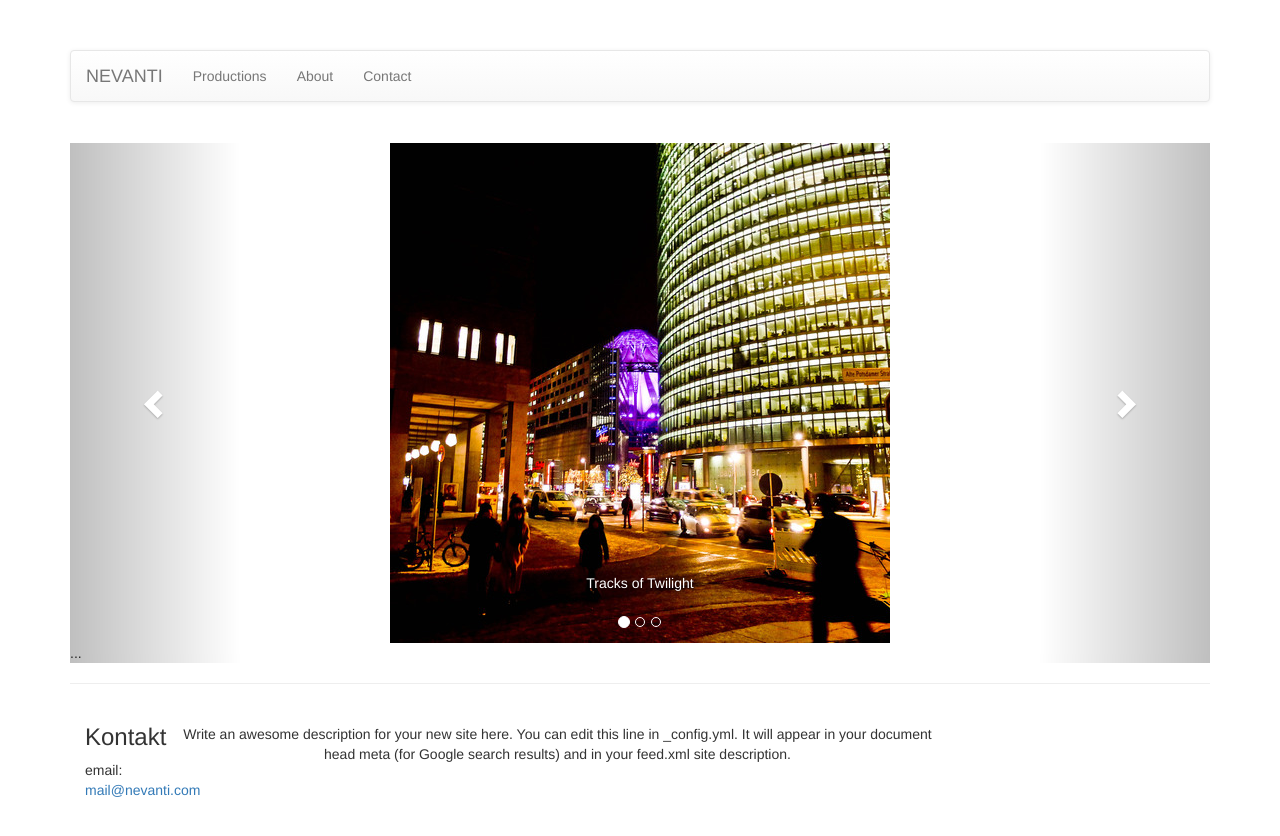
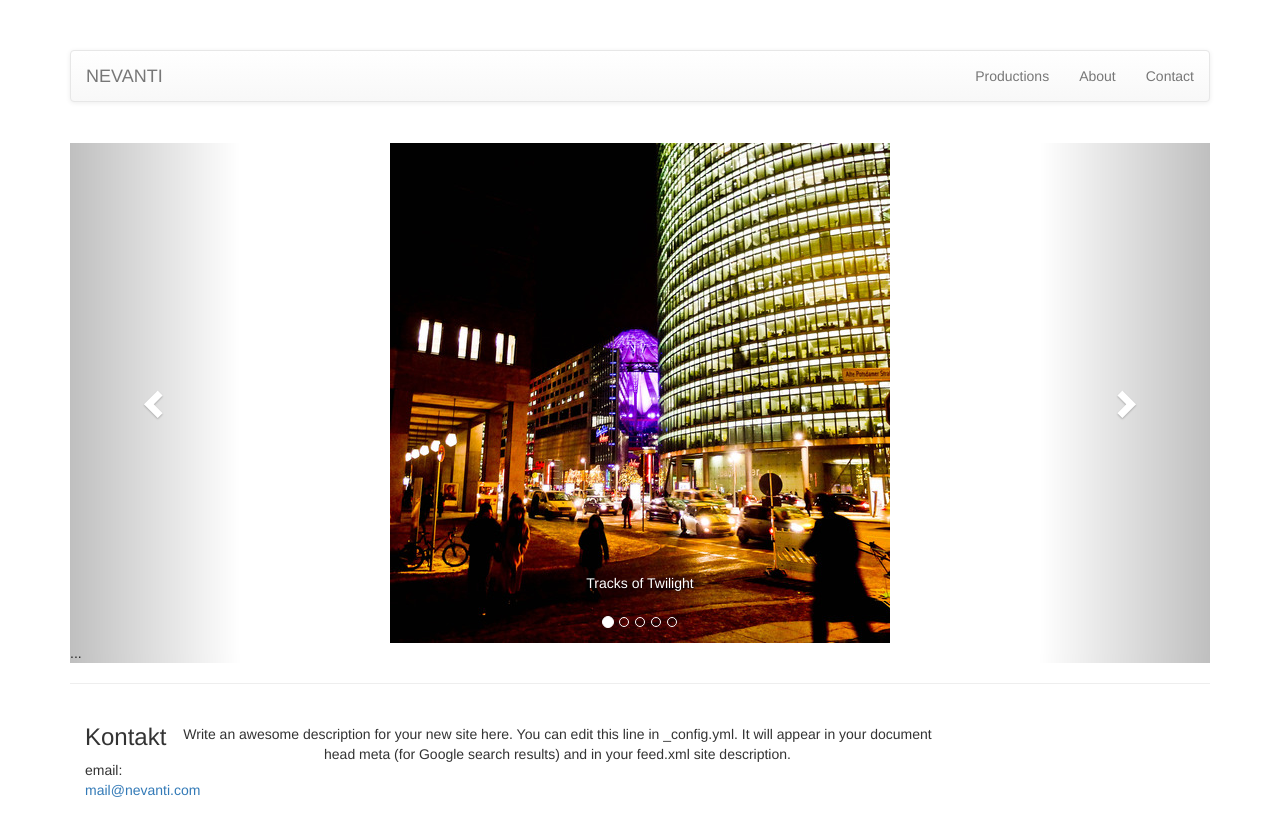
Before and after one commit to nevanti/nevanti.github.io, a Jekyll site: the page built from index.html, in a window 1280 px wide. Shown: the top 836 px of the page. Built offline with Jekyll 4.4.1, drawn with Linux system fonts in a browser that asks for light colours; nearby versions of some CDN libraries.

Commit message:
more stuff

```diff
--- a/01_productions.html
+++ b/01_productions.html
@@ -3,7 +3,7 @@
 title: Productions
 permalink: /productions/
 ---
-<div class="media">
+<div id="tracks" class="media">
     <div class="media-body">
       <h3 class="media-heading">Tracks of Twilight (a working title)</h3>
       <p>
--- a/_includes/header.html
+++ b/_includes/header.html
@@ -15,7 +15,7 @@
       </div>
       <!-- Collect the nav links, forms, and other content for toggling -->
   <div class="collapse navbar-collapse" id="bs-example-navbar-collapse-1">
-    <ul class="nav navbar-nav">
+    <ul class="nav navbar-nav navbar-right">
       {% for page in site.pages %}
         {% if page.title %}
         <li> <a href="{{ page.url | prepend: site.baseurl }}">{{ page.title }}</a> </li>
--- a/css/main.css
+++ b/css/main.css
@@ -4,6 +4,8 @@
    Author's custom styles
    ========================================================================== */
 .karusell {
+  max-width: 500px;
+  max-height: 375;
   height: 375px;
   width: 500px;
 }
--- a/index.html
+++ b/index.html
@@ -8,6 +8,8 @@
       <li data-target="#carousel-example-generic" data-slide-to="0" class="active"></li>
       <li data-target="#carousel-example-generic" data-slide-to="1"></li>
       <li data-target="#carousel-example-generic" data-slide-to="2"></li>
+      <li data-target="#carousel-example-generic" data-slide-to="3"></li>
+      <li data-target="#carousel-example-generic" data-slide-to="4"></li>
 
 
     </ol>
@@ -15,25 +17,49 @@
     <!-- Wrapper for slides -->
     <div class="carousel-inner" role="listbox">
       <div class="item active">
-        <img   src="/img/nevanti_city.jpg" class="img-responsive center-block karusell" alt="City">
+        <a href="/productions/#tracks">
+        <img   src="/img/nevanti_city.jpg" class="img-responsive center-block" alt="City">
+        </a>
         <div class="carousel-caption">
           Tracks of Twilight
         </div>
       </div>
       <div class="item">
-        <img  src="/img/kn-portrait.jpg" class="img-responsive center-block karusell" alt="Kirsi">
+        <a href="/about">
+        <img  src="/img/kn-portrait.jpg" class="img-responsive center-block"  alt="Kirsi">
+        </a>
         <div class="carousel-caption">
           Kirsi Nevanti
         </div>
       </div>
       <div class="item">
         <div class="img-responsive center-block">
-          <iframe width="500" height="374" src="https://www.youtube.com/embed/PijTuAWBvEc?feature=oembed" frameborder="0" allowfullscreen=""></iframe>
+          <img  src="/img/nevanti-hat.jpg" class="img-responsive center-block"  alt="Kirsi">
 
         </div>
 
         <div class="carousel-caption">
-          Among The Elves - En Släkting till Älvorna
+          The hat
+        </div>
+      </div>
+      <div class="item">
+        <div class="img-responsive center-block">
+          <img  src="/img/nevanti-book.jpg" class="img-responsive center-block"  alt="Kirsi">
+
+        </div>
+
+        <div class="carousel-caption">
+          The book
+        </div>
+      </div>
+      <div class="item">
+        <div class="img-responsive center-block">
+          <img  src="/img/nevanti-reallife.jpg" class="img-responsive center-block"  alt="Kirsi">
+
+        </div>
+
+        <div class="carousel-caption">
+          Real life
         </div>
       </div>
       ...
```
Also changed, not shown: img/nevanti-book.jpg (added), img/nevanti-hat.jpg (added), img/nevanti-reallife.jpg (added).
